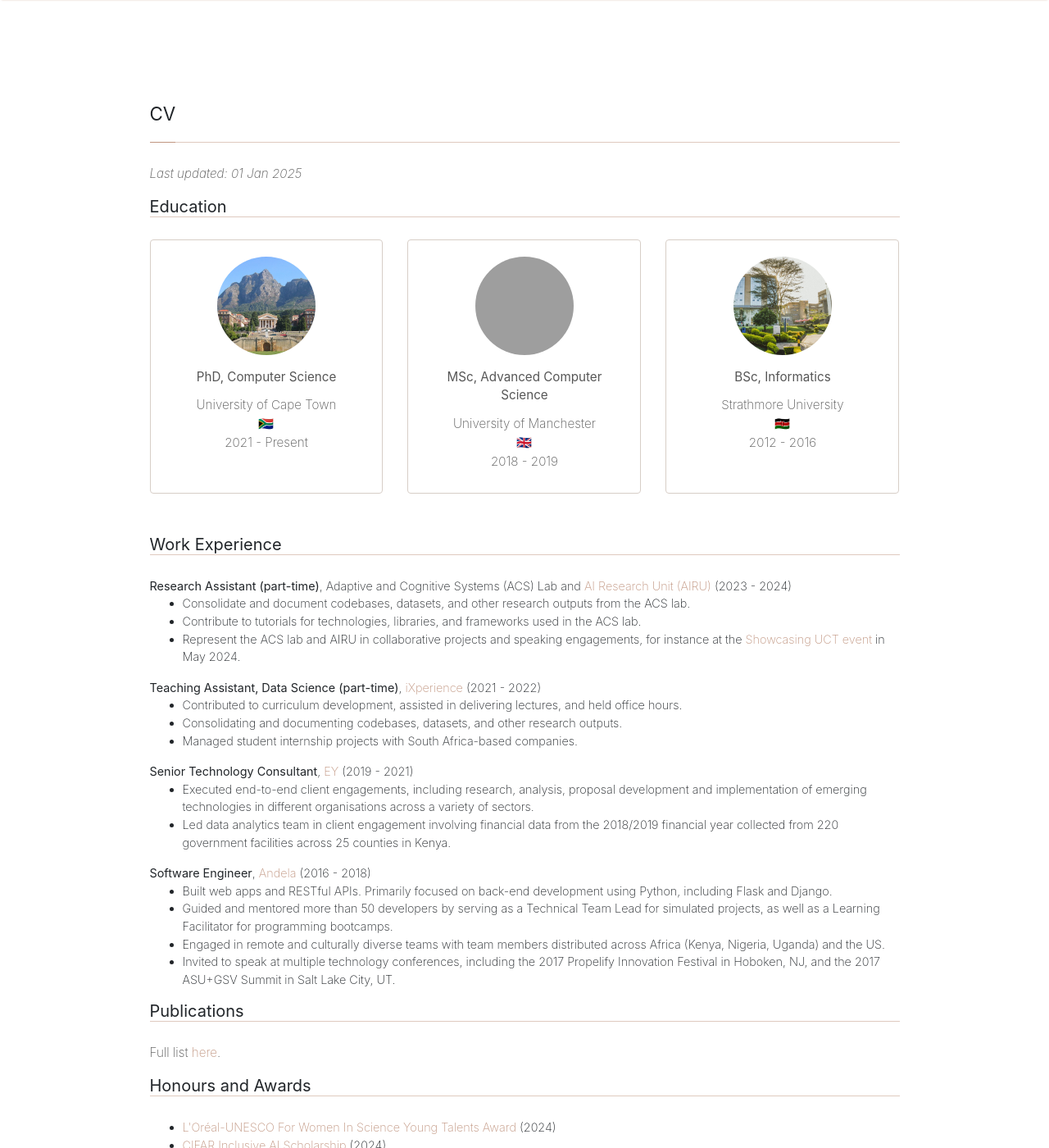
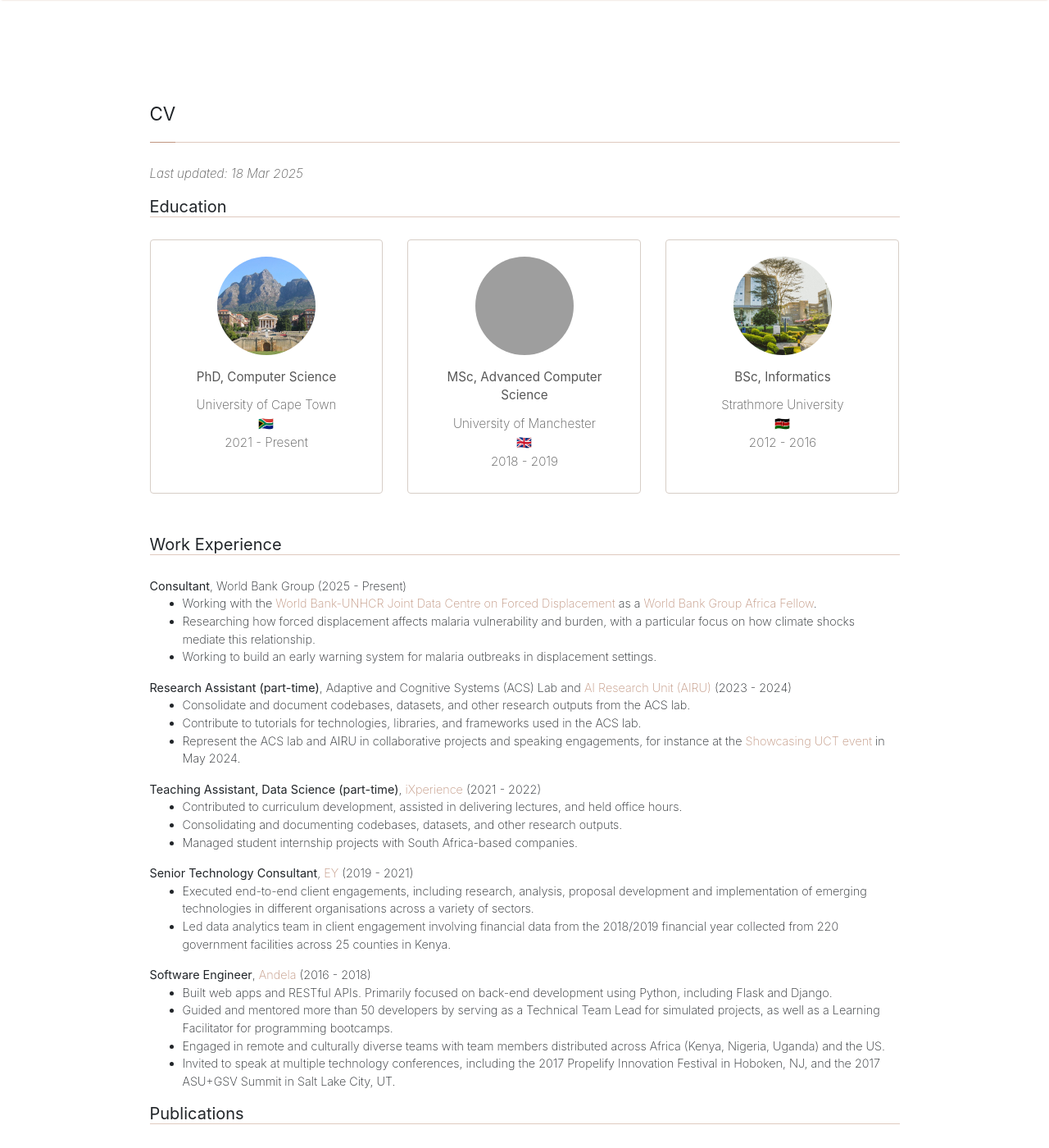
Before and after one commit to mbithenzomo/mbithenzomo.github.io, a Jekyll site: the page built from cv.html, in a window 1280 px wide and 1400 px high. Shown: the whole window at 82% size. Built offline with Jekyll 4.4.1, drawn with Linux system fonts in a browser that asks for light colours; nearby versions of some CDN libraries; some of the changed text lies outside the part shown; grey boxes are pictures that could not be loaded.

Commit message:
2025 updates

```diff
--- a/_layouts/default.html
+++ b/_layouts/default.html
@@ -79,10 +79,6 @@ ga('send', 'pageview');
 
 			                <li class="nav-item">
 			                <a class="nav-link" href="{{site.baseurl}}/cv">CV</a>
-			                </li>
-
-			                <li class="nav-item">
-			                <a target="_blank" class="nav-link" href="https://x.com/mbithenzomo/"><i class="fa-brands fa-x-twitter"></i></a>
 			                </li>
 
 			                <li class="nav-item">
--- a/cv.html
+++ b/cv.html
@@ -12,7 +12,7 @@ title: CV
       <div class="col-md-12">
         <div class="section-title">
             <h2><span>CV</span></h2>
-            <p><i>Last updated: 01 Jan 2025</i></p>
+            <p><i>Last updated: 18 Mar 2025</i></p>
         </div>
         <div class="section-title">
             <h3>Education</h3>
@@ -107,7 +107,13 @@ title: CV
         </div>
         <div class="section-title">
             <h3>Work Experience</h3>
-            <strong> Research Assistant (part-time)</strong>, Adaptive and Cognitive Systems (ACS) Lab and <a href="https://www.airu.org.za/" target="_blank">AI Research Unit (AIRU)</a> (2023 - 2024)
+            <strong>Consultant</strong>, World Bank Group (2025 - Present)
+                <ul>
+                  <li>Working with the <a href="https://www.jointdatacenter.org/" target="_blank">World Bank-UNHCR Joint Data Centre on Forced Displacement</a> as a <a href="https://www.worldbank.org/en/region/afr/brief/world-bank-group-africa-fellowship-program" target="_blank">World Bank Group Africa Fellow</a>.</li>
+                  <li>Researching how forced displacement affects malaria vulnerability and burden, with a particular focus on how climate shocks mediate this relationship.</li>
+                  <li>Working to build an early warning system for malaria outbreaks in displacement settings.</li>
+                </ul>
+              <strong> Research Assistant (part-time)</strong>, Adaptive and Cognitive Systems (ACS) Lab and <a href="https://www.airu.org.za/" target="_blank">AI Research Unit (AIRU)</a> (2023 - 2024)
                 <ul>
                   <li>Consolidate and document codebases, datasets, and other research outputs from the ACS lab.</li>
                   <li>Contribute to tutorials for technologies, libraries, and frameworks used in the ACS lab.</li>
@@ -143,9 +149,10 @@ the 2017 ASU+GSV Summit in Salt Lake City, UT.</li>
         <div class="section-title">
             <h3>Honours and Awards</h3>
             <ul>
+              <li><a href="https://www.worldbank.org/en/region/afr/brief/world-bank-group-africa-fellowship-program" target="_blank">World Bank Group Africa Fellowship</a> (2025)</li>
               <li><a href="https://www.unesco.org/en/articles/celebrating-african-most-talented-young-female-scientists" target="_blank">L'Oréal-UNESCO For Women In Science Young Talents Award</a> (2024)</li>
               <li><a href="https://dlrl.ca/apply/#:~:text=CIFAR%20Inclusive%20AI%20Scholarship,-We're%20pleased&text=The%20scholarship%20will%20cover%20registration,a%20total%20of%20%243%2C750%20CAD." target="_blank">CIFAR Inclusive AI Scholarship</a> (2024)</li>
-              <li><a href="{{site.baseurl}}/assets/files/Best Student Paper Award (2024).pdf" target="_blank">Best Student Paper</a> at the <a href="https://w3phiai2024.w3phi.com/index.html" target="_blank">8th International Workshop on Health Intelligence</a> (2024)</li>
+              <li><a href="{{site.baseurl}}/assets/files/Nzomo - Best Student Paper Award (2024).pdf" target="_blank">Best Student Paper Award</a> at the <a href="https://w3phiai2024.w3phi.com/index.html" target="_blank">8th International Workshop on Health Intelligence</a> (2024)</li>
               <li><a href="https://mawazoinstitute.org/fellowship" target="_blank">Mawazo Fellowship</a> (2023 - 2024)</li>
               <li><a href="https://sit.uct.ac.za/hpi-research-school" target="_blank">Hasso Plattner Institute (HPI) Fellowship</a> (2021 - 2025)</li>
               <li><a href="https://buildyourfuture.withgoogle.com/scholarships/generation-google-scholarship-emea" target="_blank">Generation Google Scholarship (Europe, Middle East, and Africa)</a> (2022)</li>
@@ -161,6 +168,8 @@ the 2017 ASU+GSV Summit in Salt Lake City, UT.</li>
                 <ul class="no-bullets"><li>Week-long training as part of the L'Oréal-UNESCO For Women In Science Young Talents Award, on topics including research ethics and negotiation | <i>Cotonou, Benin</i></li></ul>
               <li><a href="https://science.uct.ac.za/masha/training/infectious-disease-course" target="_blank">Mathematical Modelling of Infectious Diseases Short Course</a> (2024)</li>
                 <ul class="no-bullets"><li>Two-week course on the application of mathematical modelling and computer simulation to predict the dynamics of infectious diseases to evaluate the potential impact of policy in reducing morbidity and mortality | <i>Cape Town, South Africa</i></li></ul>
+              <li><a href="https://dlrl.ca/" target="blank">20th Deep Learning and Reinforcement Learning Summer School</a> (2024)</li>
+                <ul class="no-bullets"><li>Participant and recipient of the CIFAR Inclusive AI Scholarship for registration and travel costs. | <i>Toronto, Canada</i></li></ul>
               <li><a href="https://aaai.org/aaai-conference/" target="_blank">38th AAAI Conference on Artificial Intelligence (AAAI)</a> (2024)</li>
                 <ul class="no-bullets"><li>Extended abstract and poster presentations at the Doctoral Consortium | <i>Vancouver, Canada</i></li></ul>
               <li><a href="https://w3phiai2024.w3phi.com/index.html" target="_blank">8th International Workshop on Health Intelligence (W3PHIAI)</a>, held in conjuction with AAAI (2024)</li>
```
Also changed, not shown: other parts of cv.html (+1 -1 lines), index.html (+7 -10 lines), updates.html (+4 -3 lines), 5 other files.
